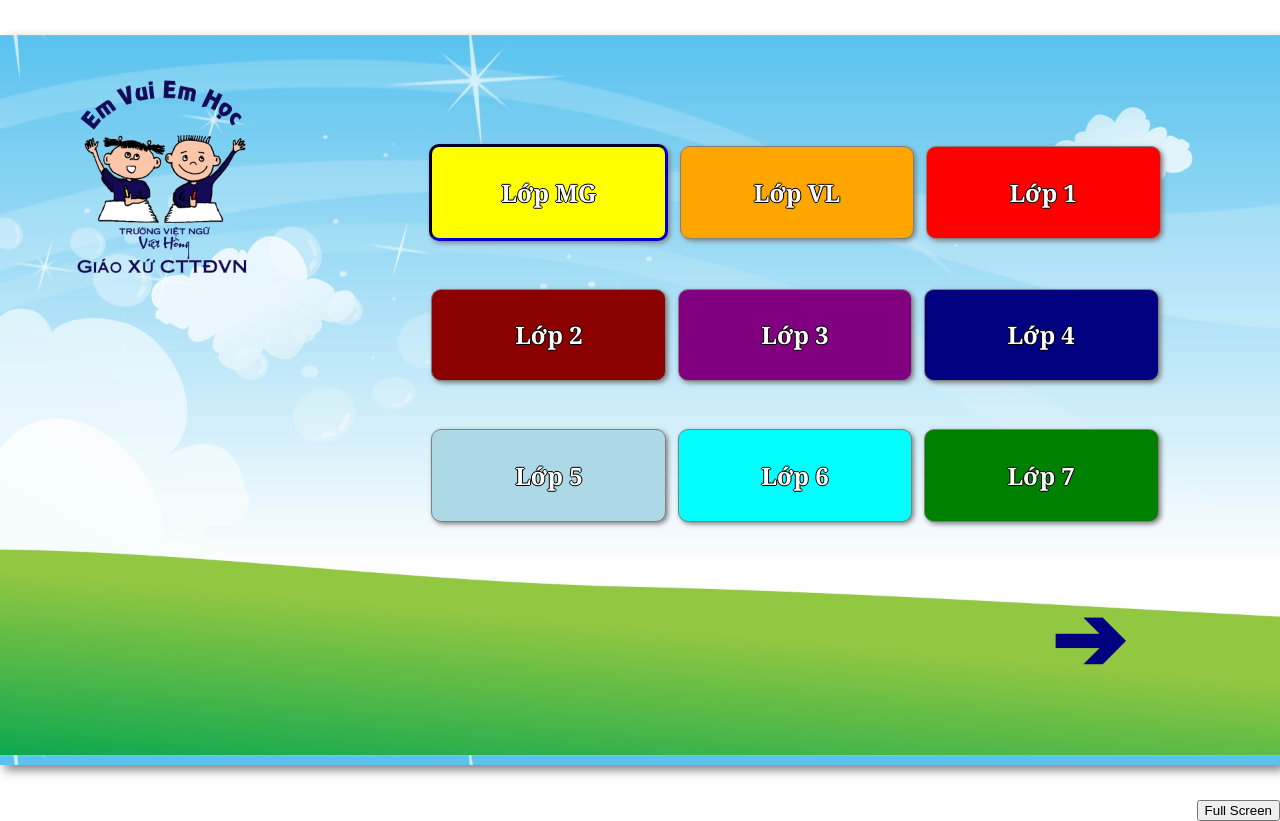
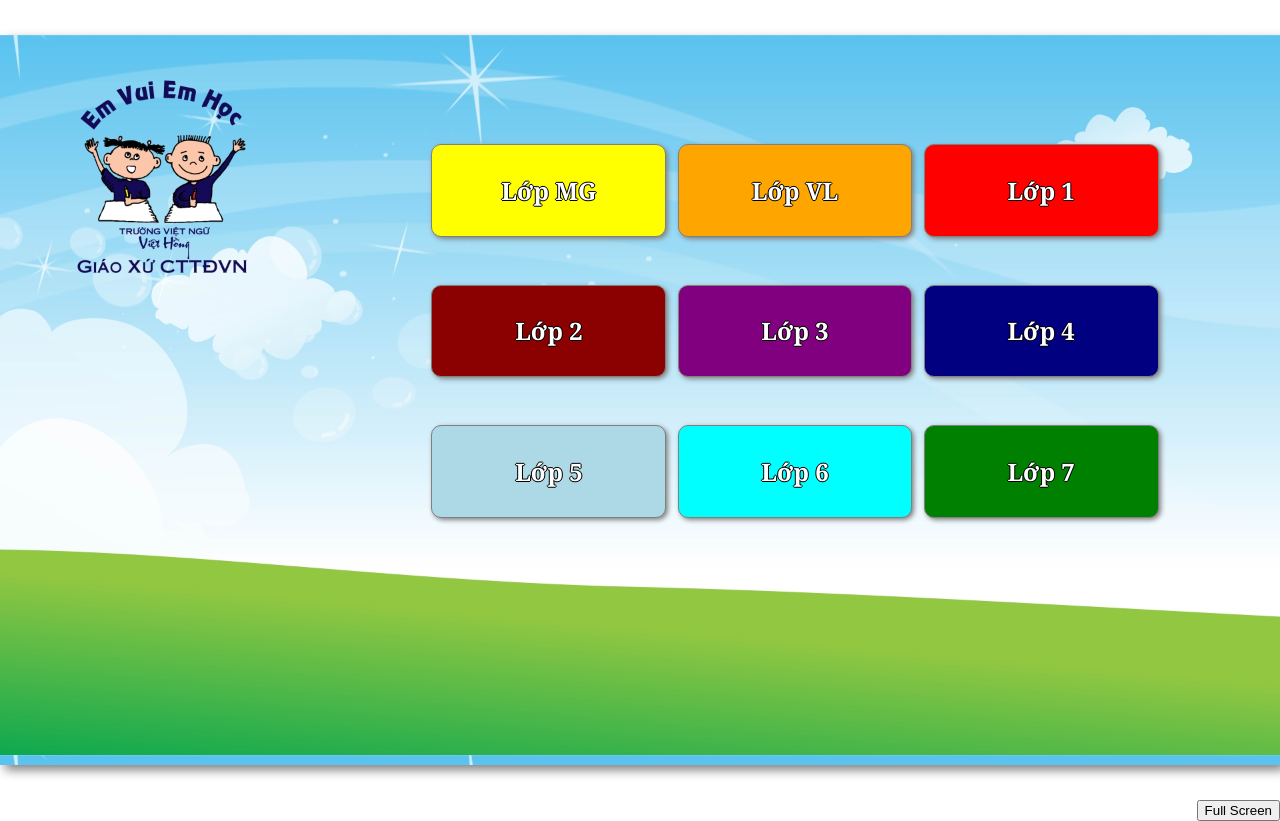
Before and after one commit to ankpham/vh-elimination-round, a React (Create React App) app: page /select-grade in a window 1280 px wide. Built offline with nearby package versions, Linux system fonts and the light colour scheme.

Commit message:
made grade selection go directly to category

```diff
--- a/src/pages/SelectCategoryAndPoints.jsx
+++ b/src/pages/SelectCategoryAndPoints.jsx
@@ -10,17 +10,17 @@ const SelectCategoryAndPoints = () => {
 
     let gradeMapping = useMemo(() =>
         new Map([
-            ["0", "background-yellow"], ["1", "background-orange"], ["2", "background-red"],
+            ["mg", "background-yellow"], ["vl", "background-orange"], ["2", "background-red"],
             ["3", "background-darkred"], ["4", "background-purple"], ["5", "background-navy"],
             ["6", "background-lightblue"], ["7", "background-cyan"], ["8", "background-green"]
         ])
     , [])
 
     useEffect(() => {
-        if (grade === "0") {
+        if (grade === "mg") {
             setHeadingText("Lớp MG")
         }
-        else if (grade === "1") {
+        else if (grade === "vl") {
             setHeadingText("Lớp VL")
         }
         else {
--- a/src/pages/SelectGrade.jsx
+++ b/src/pages/SelectGrade.jsx
@@ -1,37 +1,8 @@
-import React, { useEffect, useRef, useState } from 'react';
+import React from 'react';
 import { Link } from 'react-router-dom';
 
 
 const SelectGrade = () => {
-
-    const gradeContainer = useRef(null);
-
-    const [grade, setGrade] = useState(0);
-
-    const [prevGrade, setPrevGrade] = useState(0);
-
-    const setActive = (func, int) => {
-
-        if (func === "grade") {
-            if (prevGrade !== null) {
-                gradeContainer.current.children[prevGrade].classList.remove("active");
-            }
-            setPrevGrade(int);
-            setGrade(int)
-            gradeContainer.current.children[int].classList.add("active");
-        }
-    }
-
-    useEffect(() => {
-        if (grade === 0) {
-            gradeContainer.current.children[0].classList.add("active");
-        }
-        else {
-            gradeContainer.current.children[0].classList.remove("active");
-        }
-
-    }, [grade, gradeContainer])
-
     return (
         <>
         <div className="selection">
@@ -39,21 +10,18 @@ const SelectGrade = () => {
                 <nav className='header'/>
                 <nav className='header'/>
                 <div className='selection-container-grade'>
-                    <div ref={gradeContainer} className="grade">
-                        <span className="select background-yellow" onClick={() => setActive("grade", 0)}>Lớp MG</span>
-                        <span className="select background-orange" onClick={() => setActive("grade", 1)}>Lớp VL</span>
-                        <span className="select background-red" onClick={() => setActive("grade", 2)}>Lớp 1</span>
-                        <span className="select background-darkred" onClick={() => setActive("grade", 3)}>Lớp 2</span>
-                        <span className="select background-purple" onClick={() => setActive("grade", 4)}>Lớp 3</span>
-                        <span className="select background-navy" onClick={() => setActive("grade", 5)}>Lớp 4</span>
-                        <span className="select background-lightblue" onClick={() => setActive("grade", 6)}>Lớp 5</span>
-                        <span className="select background-cyan" onClick={() => setActive("grade", 7)}>Lớp 6</span>
-                        <span className="select background-green" onClick={() => setActive("grade", 8)}>Lớp 7</span>
+                    <div className="grade">
+                        <Link to={"/select-category-and-points/mg"} className="select background-yellow">Lớp MG</Link>
+                        <Link to={"/select-category-and-points/vl"} className="select background-orange">Lớp VL</Link>
+                        <Link to={"/select-category-and-points/1"} className="select background-red">Lớp 1</Link>
+                        <Link to={"/select-category-and-points/2"} className="select background-darkred">Lớp 2</Link>
+                        <Link to={"/select-category-and-points/3"} className="select background-purple">Lớp 3</Link>
+                        <Link to={"/select-category-and-points/4"} className="select background-navy">Lớp 4</Link>
+                        <Link to={"/select-category-and-points/5"} className="select background-lightblue">Lớp 5</Link>
+                        <Link to={"/select-category-and-points/6"} className="select background-cyan">Lớp 6</Link>
+                        <Link to={"/select-category-and-points/7"} className="select background-green">Lớp 7</Link>
                     </div>
                 </div>
-                <Link className="link next" to={"/select-category-and-points/" + grade}>
-                    &#10132;
-                </Link>
             </div>
         </div>
         </>
--- a/src/pages/ViewQuestion.jsx
+++ b/src/pages/ViewQuestion.jsx
@@ -15,18 +15,6 @@ const ViewQuestion = () => {
 
     const { grade, category, points } = useParams();
 
-    let convertedGrade = 0;
-
-    if (grade === "0") {
-        convertedGrade = "mg"
-    }
-    else if (grade === "1") {
-        convertedGrade = "vl"
-    }
-    else {
-        convertedGrade = grade;
-    }
-
     //Confetti Effect=
     const confetti = useRef(null);
 
@@ -43,7 +31,7 @@ const ViewQuestion = () => {
 
     useEffect(()=>{
         axios.get('http://localhost:8080/get/question/round/1/category/' + category +
-        '/grade/' + convertedGrade + '/points/' + points, {auth: { username: user, password: pass}}
+        '/grade/' + grade + '/points/' + points, {auth: { username: user, password: pass}}
         ).then((response) => {
             console.log(response.data.id)
             setQuestion(response.data.question);
@@ -53,7 +41,7 @@ const ViewQuestion = () => {
             setChoice2(arr[1]);
             setChoice3(arr[2]);
         })
-    }, [category , convertedGrade, points]);
+    }, [category, points, grade]);
 
     //Sound Effect
     let dingSoundEffect = new Audio(ding);
@@ -102,7 +90,7 @@ const ViewQuestion = () => {
                 <div className='question'>
                     <div className='question-row'>
                         <div hidden>
-                            <h5>Lớp {convertedGrade}</h5>
+                            <h5>Lớp {grade}</h5>
                             <h5>Category {category}</h5>
                             <h5>{points} Points</h5>
                         </div>
--- a/src/style/selection.css
+++ b/src/style/selection.css
@@ -28,13 +28,7 @@
     height: 40%;
 }
 
-.selection .selection-container-grade .grade {
-    display: block;
-    text-shadow: -1px 0 black, 0 1px black, 1px 0 black, 0 -1px black;
-    color: white
-}
-
-.selection .selection-container-grade .select {
+.selection .selection-container-grade .grade .select {
     display: inline-block;
     width: 18vw;
     padding-right: .1vw;
@@ -44,6 +38,9 @@
     margin-top: 2.5%;
     margin-bottom: 2.5%;
     box-shadow: 2px 2px 5px gray;
+    text-shadow: -1px 0 black, 0 1px black, 1px 0 black, 0 -1px black;
+    color: white;
+    text-decoration: none;
 }
 
 .selection .selection-container-category-points {
```
